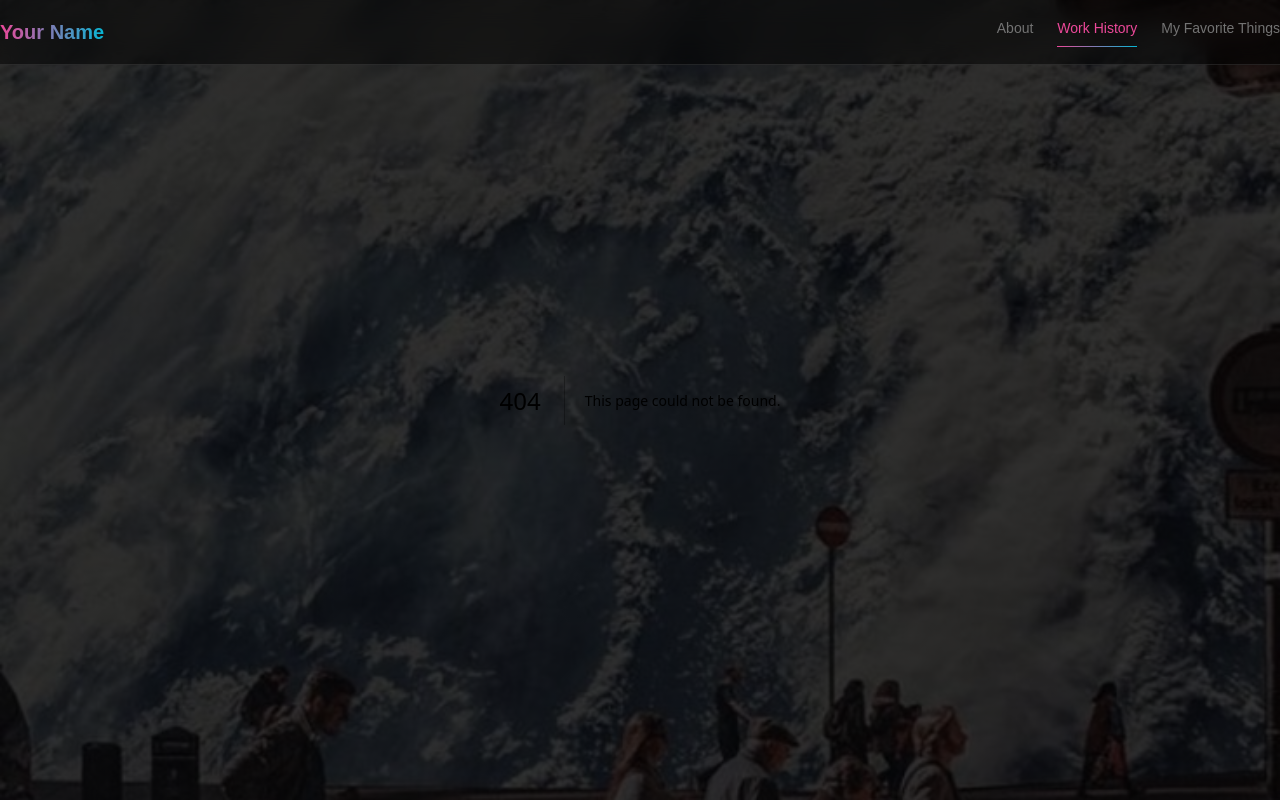
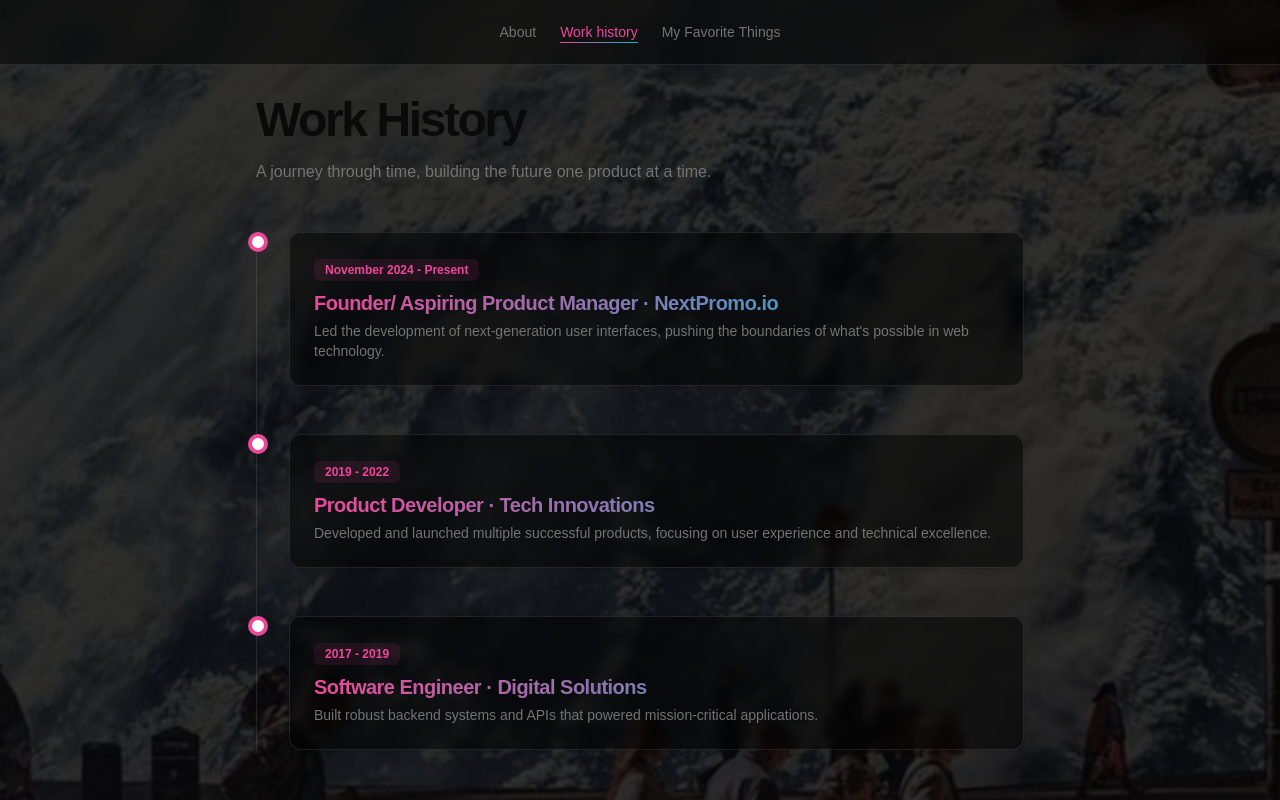
Before and after one commit to jayson-brady-98/personal-website, a Next.js app: page /work-history in a window 1280 px wide. Before the commit this address had no page. Built offline with nearby package versions, Linux system fonts and the light colour scheme.

Commit message:
Fixed nav

```diff
--- a/app/page.tsx
+++ b/app/page.tsx
@@ -6,8 +6,8 @@ import Image from 'next/image'
 
 export default function Home() {
   return (
-    <div className="container relative pt-24">
-      <div className="grid gap-12 px-8 md:px-16 lg:px-24">
+    <div className="container mx-auto max-w-7xl px-4 sm:px-6 lg:px-8 relative pt-24">
+      <div className="grid gap-12">
         <div className="space-y-6">
           <div className="space-y-2">
             <h1 className="text-3xl font-bold tracking-tighter sm:text-5xl xl:text-6xl/none text-[#cba78e]">
@@ -101,7 +101,7 @@ export default function Home() {
                   priority
                 />
               </div>
-              <Link href="https://helper.ai" target="_blank" className="mt-4 block">
+              <Link href="https://jmbrady.notion.site/Helper-1319d40c3136806cb5c9ee7edf77a4ae?pvs=4" target="_blank" className="mt-4 block">
                 <Button variant="outline" size="sm">
                   Visit website <ArrowUpRight className="ml-2 h-4 w-4" />
                 </Button>
--- a/app/work/page.tsx
+++ b/app/work-history/page.tsx
@@ -4,9 +4,9 @@ import { Card, CardContent } from "@/components/ui/card"
 const workHistory = [
   {
     id: 1,
-    title: "Senior Product Engineer",
-    company: "Future Corp",
-    period: "2022 - Present",
+    title: "Founder/ Aspiring Product Manager",
+    company: "NextPromo.io",
+    period: "November 2024 - Present",
     description:
       "Led the development of next-generation user interfaces, pushing the boundaries of what's possible in web technology.",
   },
--- a/components/navigation.tsx
+++ b/components/navigation.tsx
@@ -7,7 +7,7 @@ import { motion } from "framer-motion"
 
 const links = [
   { href: "/", label: "About" },
-  { href: "/work-history", label: "Work History" },
+  { href: "/work-history", label: "Work history" },
   { href: "/favorites", label: "My Favorite Things" },
 ]
 
@@ -16,13 +16,8 @@ export function Navigation() {
 
   return (
     <nav className="fixed top-0 z-50 w-full border-b border-white/10 bg-black/50 backdrop-blur-md">
-      <div className="container flex h-16 items-center">
-        <div className="flex w-full justify-between">
-          <Link href="/" className="text-xl font-bold">
-            <span className="text-transparent bg-clip-text bg-gradient-to-r from-pink-500 to-cyan-500">
-              Your Name
-            </span>
-          </Link>
+      <div className="mx-auto max-w-7xl px-4 sm:px-6 lg:px-8">
+        <div className="flex h-16 justify-center items-center">
           <div className="flex gap-6">
             {links.map(({ href, label }) => (
               <Link
@@ -36,7 +31,14 @@ export function Navigation() {
                 {pathname === href && (
                   <motion.div
                     layoutId="underline"
-                    className="absolute left-0 top-full h-px w-full bg-gradient-to-r from-pink-500 to-cyan-500"
+                    style={{
+                      position: 'absolute',
+                      left: 0,
+                      top: '100%',
+                      height: '1px',
+                      width: '100%',
+                      background: 'linear-gradient(to right, #ec4899, #06b6d4)'
+                    }}
                   />
                 )}
                 {label}
```
